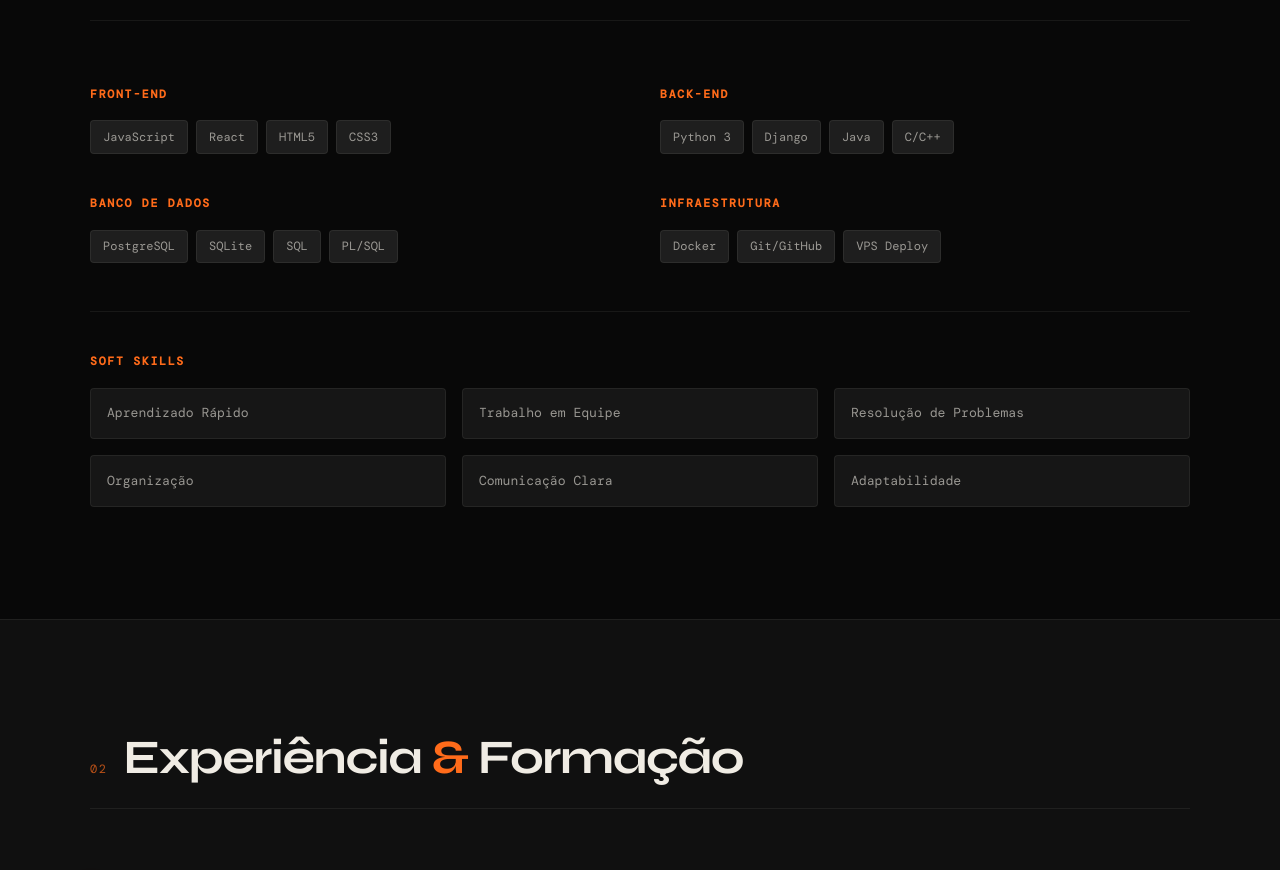
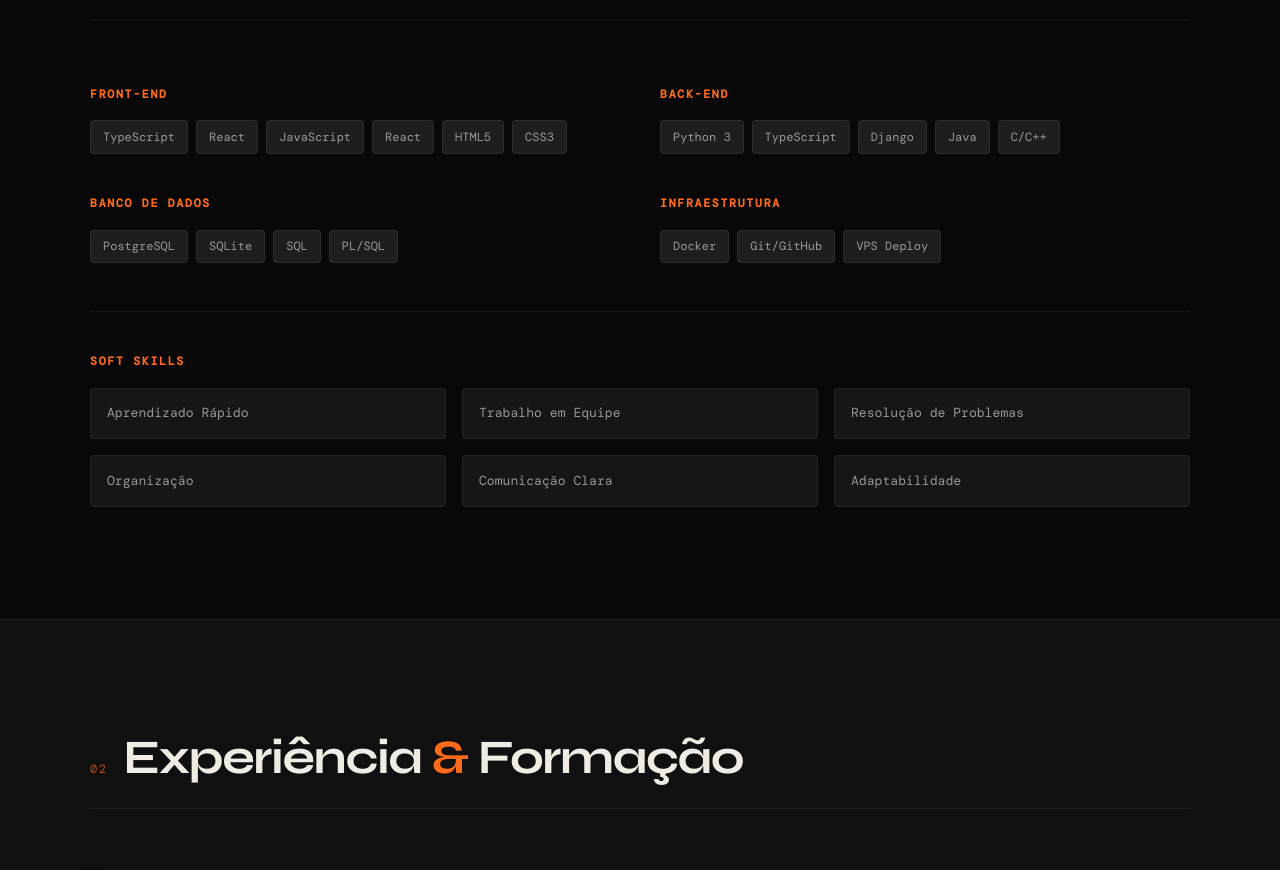
Before and after one commit to XingKent/Portifolio, a plain HTML site: page index.html in a window 1280 px wide. Shown: the part 969-1839 px from the top of the page. Drawn offline with nearby package versions, Linux system fonts and the light colour scheme; a web font is replaced by a local one.

Commit message:
add TypeScript and React skills to the skills section

```diff
--- a/index.html
+++ b/index.html
@@ -91,6 +91,8 @@
         <div class="skill-group">
           <h3 class="skill-cat">Front-End</h3>
           <div class="skill-tags">
+            <span class="tag">TypeScript</span>
+            <span class="tag">React</span>
             <span class="tag">JavaScript</span>
             <span class="tag">React</span>
             <span class="tag">HTML5</span>
@@ -101,6 +103,7 @@
           <h3 class="skill-cat">Back-End</h3>
           <div class="skill-tags">
             <span class="tag">Python 3</span>
+            <span class="tag">TypeScript</span>
             <span class="tag">Django</span>
             <span class="tag">Java</span>
             <span class="tag">C/C++</span>
```
